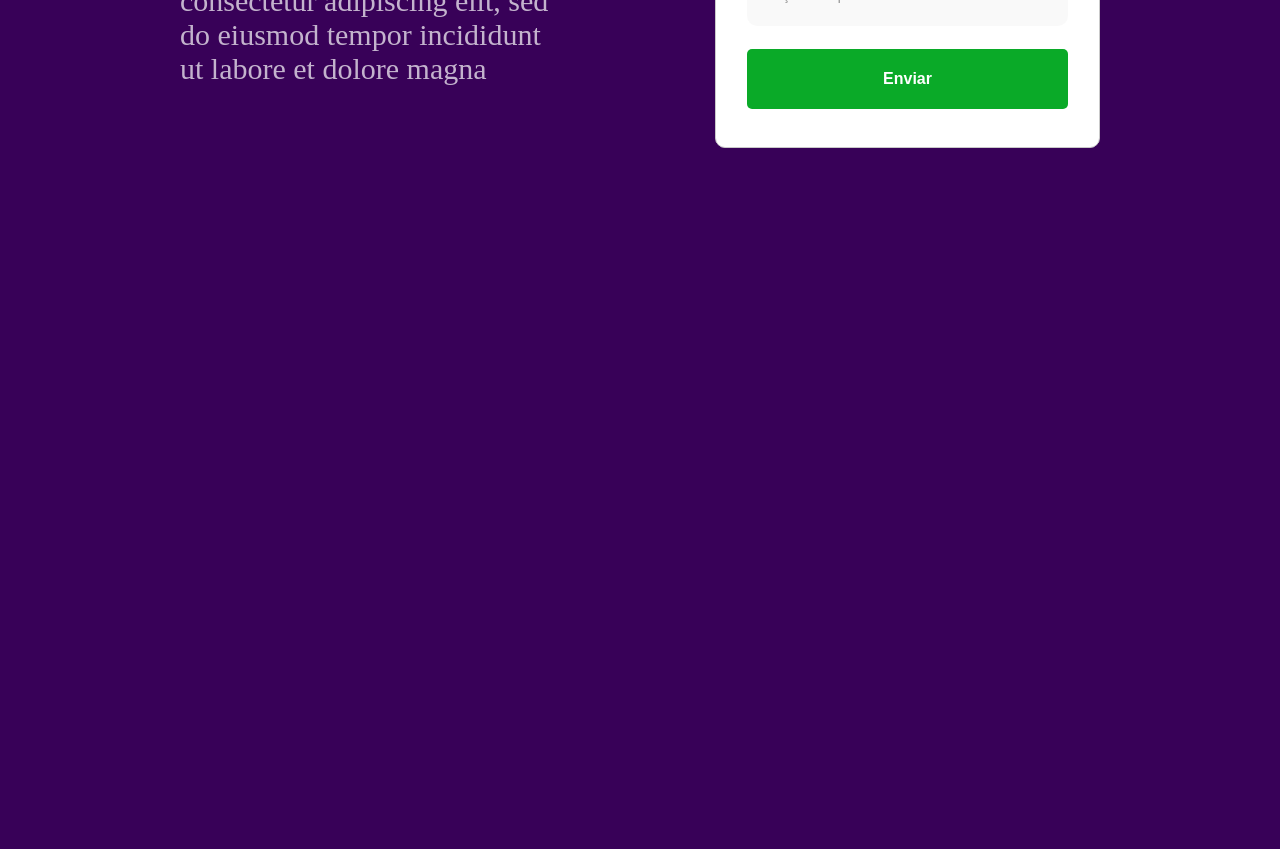
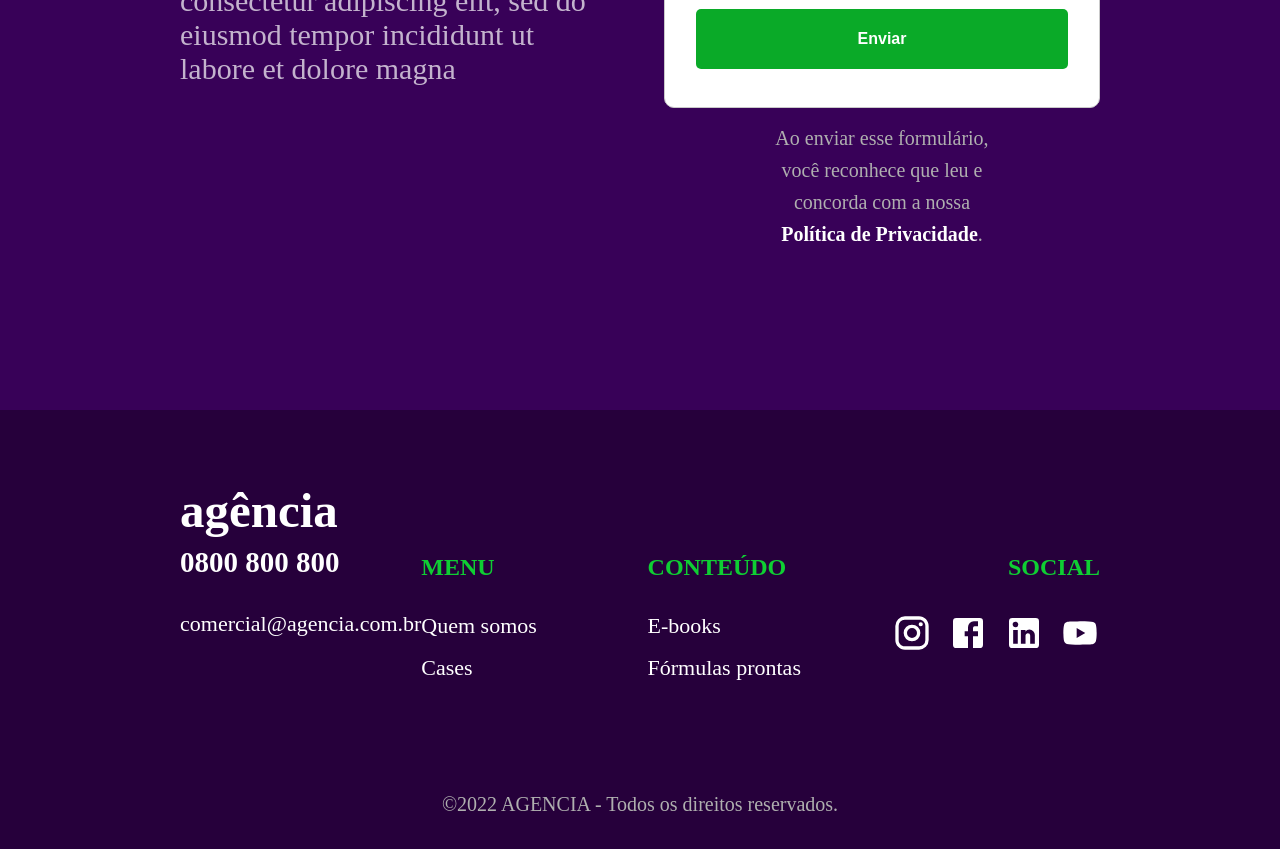
Before and after one commit to FilipeNatividade/landingpage-next.js, a Next.js app: page / in a window 1280 px wide. Shown: the part 2840-3689 px from the top of the page. Before the commit the page ends 2988 px from the top, so only its background shows below. Built offline with nearby package versions, Linux system fonts and the light colour scheme.

Commit message:
aula 6 - terminando layout

```diff
--- a/components/Contact/Contact.module.scss
+++ b/components/Contact/Contact.module.scss
@@ -8,7 +8,12 @@
   grid-template-columns: repeat(2, 1fr);
   align-items: flex-start;
   justify-content: space-between;
-  gap: 150px;
+  grid-gap: 150px;
+  gap: 14px 3rem;
+  background-image: url('/images/welcomeBg.svg');
+  background-repeat: no-repeat;
+  background-size: contain;
+  margin-bottom: 10rem;
 }
 
 .texts {
@@ -47,3 +52,17 @@
     gap: 23px;
   }
 }
+
+.footer {
+  grid-column-start: 2;
+  text-align: center;
+  font-size: 20px;
+  padding: 0 6rem;
+  line-height: 2rem;
+  color: $gray-color;
+  span {
+    color: $white-color;
+    font-weight: bold;
+    cursor: pointer;
+  }
+}
--- a/components/Contact/index.tsx
+++ b/components/Contact/index.tsx
@@ -3,6 +3,7 @@ import S from './Contact.module.scss';
 import { Button } from '../Button';
 import { Input } from '../Input';
 import { Select } from '../Select';
+import Link from 'next/link';
 
 export const Contact = () => {
     return (
@@ -47,6 +48,9 @@ export const Contact = () => {
                     <Button title='Enviar' kind='full' />
                 </form>
             </div>
+            <div className={S.footer}>
+                <p>Ao enviar esse formulário, você reconhece que leu e concorda com a nossa <Link href='/'><span> Política de Privacidade</span></Link>.</p>
+            </div>
         </div>
     )
 }
--- /dev/null
+++ b/components/Footer/Footer.module.scss
@@ -0,0 +1,52 @@
+@import '/styles/mixins/colors.scss';
+@import '/styles/mixins/padding.scss';
+
+.container {
+  @include Padding;
+  padding-top: 72px;
+  background-color: $purple-color3;
+  display: grid;
+  grid-template-columns: repeat(4, 1fr);
+}
+
+.column {
+  margin-top: 4.5rem;
+
+  &.columnPrincipal {
+    margin-top: 0;
+  }
+
+  .title {
+    font-size: 29px;
+    color: $white-color;
+  }
+  h1 {
+    font-size: 24px;
+    color: $green-color2;
+    margin-bottom: 2rem;
+  }
+  p {
+    font-size: 22px;
+    margin-bottom: 1rem;
+  }
+
+  &.social {
+      text-align: right;
+  }
+
+  .icon {
+    padding-left: 1rem;
+    svg {
+      width: 40px;
+      height: 40px;
+    }
+  }
+}
+
+.allRightReserved {
+  padding: 6rem 0 3rem;
+  font-size: 20px;
+  color: $gray-color;
+  grid-column: span 4;
+  text-align: center;
+}
--- /dev/null
+++ b/components/Footer/index.tsx
@@ -0,0 +1,49 @@
+
+import Image from 'next/image'
+import Link from 'next/link';
+import Logo from '/public/images/logo.svg'
+import InstagramIcon from '@mui/icons-material/Instagram';
+import FacebookIcon from '@mui/icons-material/Facebook';
+import LinkedInIcon from '@mui/icons-material/LinkedIn';
+import YouTubeIcon from '@mui/icons-material/YouTube';
+import S from './Footer.module.scss'
+
+export const Footer = () => {
+    return (
+        <div className={S.container}>
+            <div className={`${S.column} ${S.columnPrincipal}`}>
+                <Image src={Logo} alt='logo' />
+                <h1 className={S.title}>0800 800 800</h1>
+                <p>comercial@agencia.com.br</p>
+            </div>
+            <div className={S.column}>
+                <h1>MENU</h1>
+                <p>Quem somos</p>
+                <p>Cases</p>
+            </div>
+            <div className={S.column}>
+                <h1>CONTEÚDO</h1>
+                <p>E-books</p>
+                <p>Fórmulas prontas</p>
+            </div>
+            <div className={`${S.column} ${S.social}`}>
+                <h1>SOCIAL</h1>
+                <Link href='/' className={S.icon}>
+                    <InstagramIcon />
+                </Link>
+                <Link href='/' className={S.icon}>
+                    <FacebookIcon />
+                </Link>
+                <Link href='/' className={S.icon}>
+                    <LinkedInIcon />
+                </Link>
+                <Link href='/' className={S.icon}>
+                    <YouTubeIcon />
+                </Link>
+            </div>
+            <div className={S.allRightReserved}>
+                ©2022 AGENCIA - Todos os direitos reservados.
+            </div>
+        </div >
+    )
+}
--- a/package.json
+++ b/package.json
@@ -9,6 +9,10 @@
     "lint": "next lint"
   },
   "dependencies": {
+    "@emotion/react": "^11.10.6",
+    "@emotion/styled": "^11.10.6",
+    "@mui/icons-material": "^5.11.16",
+    "@mui/material": "^5.11.16",
     "@types/node": "18.15.3",
     "@types/react": "18.0.28",
     "@types/react-dom": "18.0.11",
--- a/pages/index.tsx
+++ b/pages/index.tsx
@@ -4,6 +4,7 @@ import { Header } from '@/components/Header'
 import { Welcome } from '@/components/Welcome'
 import { Features } from '@/components/Features'
 import { Contact } from '@/components/Contact'
+import { Footer } from '@/components/Footer'
 
 const inter = Inter({ subsets: ['latin'] })
 
@@ -14,6 +15,7 @@ export default function Home() {
       <Welcome />
       <Features />
       <Contact />
+      <Footer />
     </div>
   )
 }
--- a/styles/mixins/colors.scss
+++ b/styles/mixins/colors.scss
@@ -1,5 +1,6 @@
 $purple-color: #380158;
 $purple-color2: #350053;
+$purple-color3: #26003b;
 
 $gray-color: #afafaf;
 $gray-color2: #4a4a4a;
@@ -11,5 +12,4 @@ $green-color: #0dc74f;
 $green-color2: #0fce33;
 $green-color3: #0aaa28;
 
-
 $white-color: #fff;
```
Also changed, not shown: 1 other file (tests, documents, lock files or other folders).
